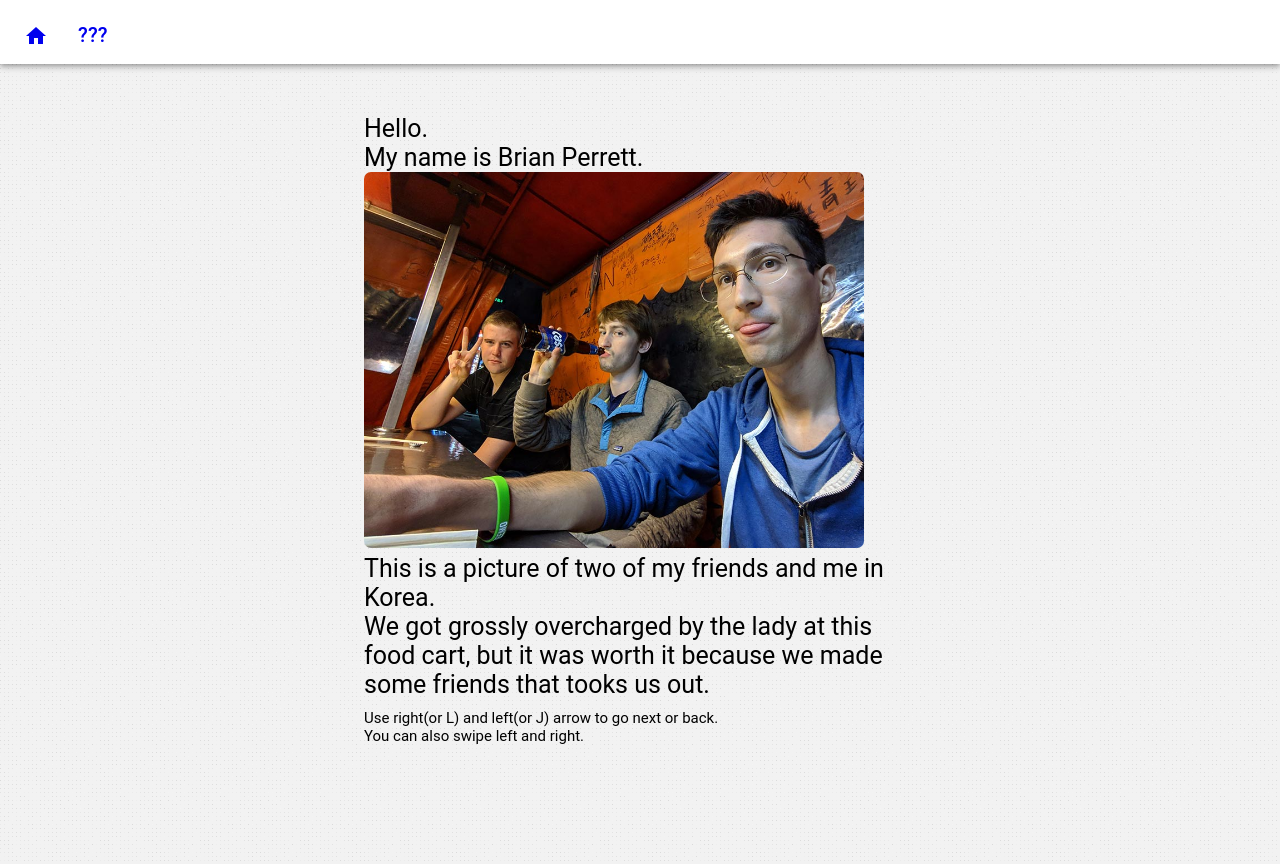
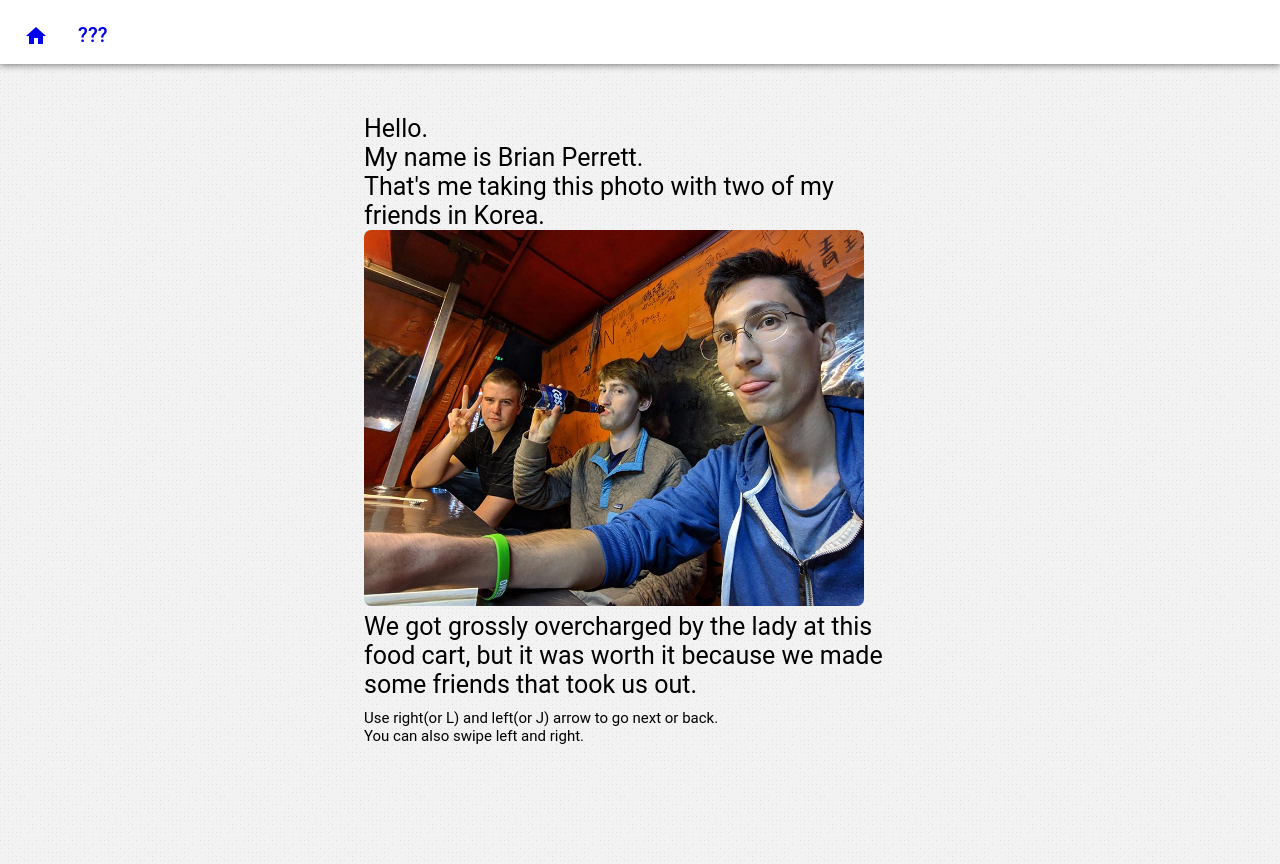
Before and after one commit to brianjp93/bp, a React (Create React App) app: page /about in a window 1280 px wide. Built offline with nearby package versions, Linux system fonts and the light colour scheme.

Commit message:
Add to slides

```diff
--- a/src/components/general/about.jsx
+++ b/src/components/general/about.jsx
@@ -58,17 +58,17 @@ function Show(props) {
                 My name is Brian Perrett.
             </div>
             <div>
+                That's me taking this photo with two of my friends in Korea.
+            </div>
+            <div>
                 <img
                     style={img_style}
                     src='/static/slideshow/korea.jpg'
                     alt="Two friends and me in Korea."/>
             </div>
             <div>
-                This is a picture of two of my friends and me in Korea.
-            </div>
-            <div>
                 We got grossly overcharged by the lady at this food cart, but it was worth it
-                because we made some friends that tooks us out.
+                because we made some friends that took us out.
             </div>
 
             <div style={{paddingTop: 10, ...caption}}>
@@ -249,6 +249,17 @@ function Show(props) {
         </div>,
 
         <div>
+            <div>
+                I've left Moonlight but the app I wrote is still up and running
+                and they use it every day for inventory sync and shipping orders.
+            </div>
+
+            <div style={{paddingTop: 10}}>
+                I believe they are trying to build where I left off.
+            </div>
+        </div>,
+
+        <div>
             <div style={{fontSize: 40, textAlign: 'center'}}>
                 End
             </div>
```
